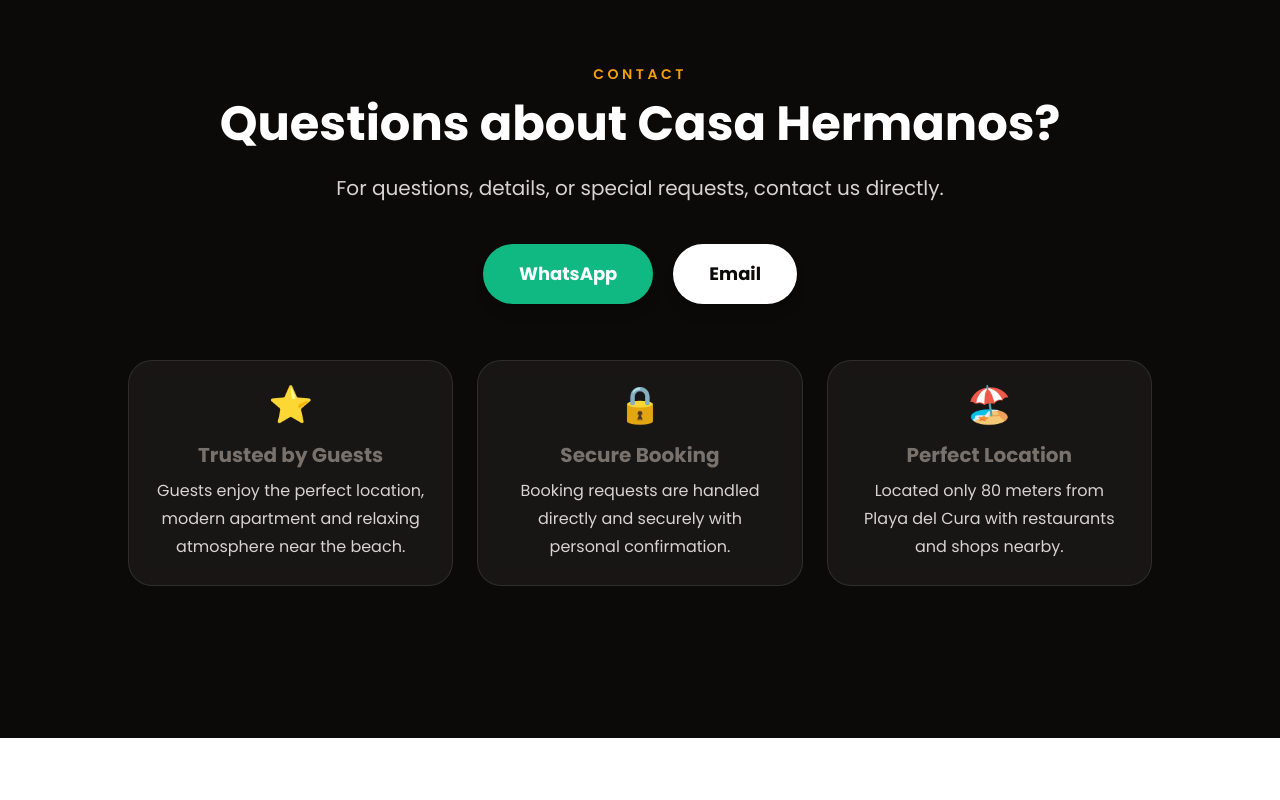
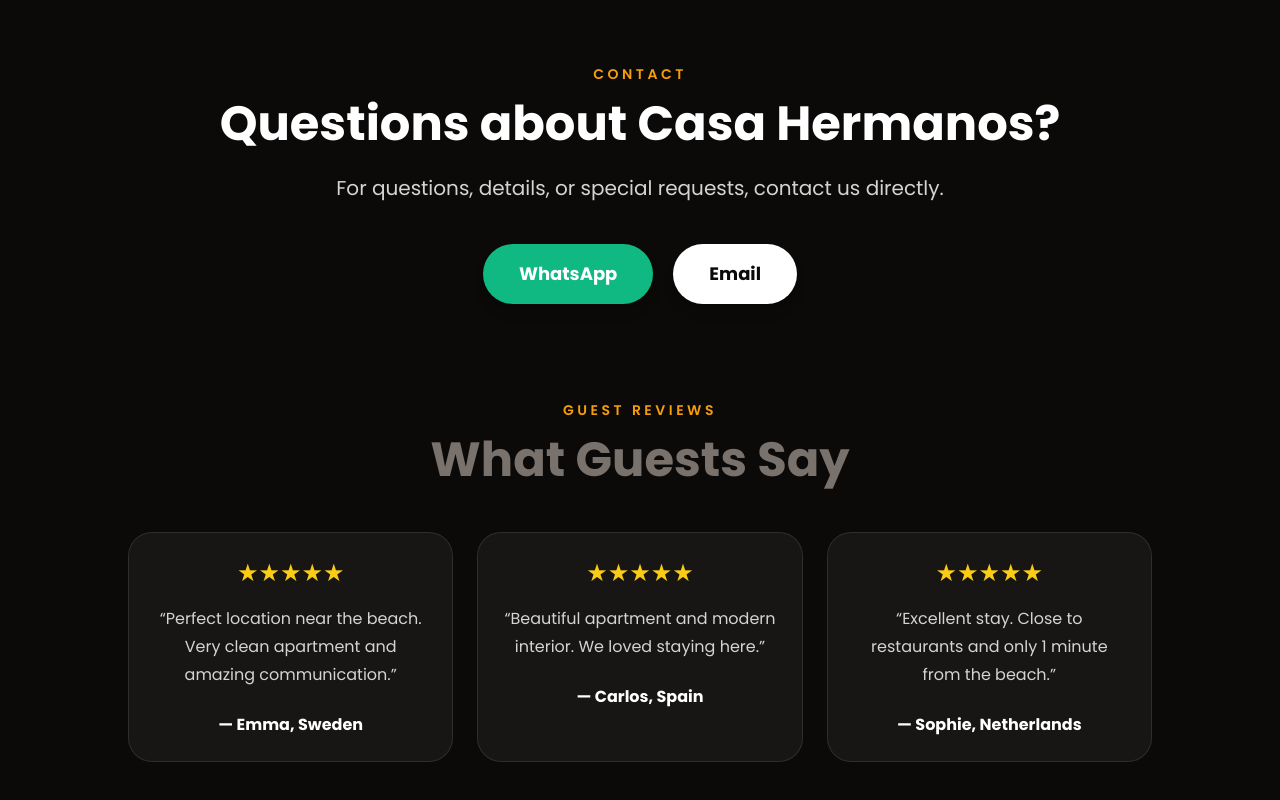
Before and after one commit to livegamer111-lang/casa-hermanos, a React (Vite) app: page / in a window 1280 px wide. Shown: the part 5840-6640 px from the top of the page. Before the commit the page ends 6578 px from the top, so only its background shows below. Built offline with nearby package versions, Linux system fonts and the light colour scheme.

Commit message:
Update App.jsx

```diff
--- a/src/App.jsx
+++ b/src/App.jsx
@@ -720,30 +720,42 @@ export default function App() {
           </div>
 
           <div className="mt-14 text-stone-500">
-            <div className="grid md:grid-cols-3 gap-6 mb-14">
+           <div className="mt-24">
+
+  <p className="text-sm font-semibold tracking-[0.25em] uppercase text-amber-500 mb-4">
+    Guest Reviews
+  </p>
+
+  <h2 className="text-4xl md:text-5xl font-bold mb-12">
+    What Guests Say
+  </h2>
+
+  <div className="grid md:grid-cols-3 gap-6">
 
     <div className="bg-white/5 border border-white/10 rounded-3xl p-6 backdrop-blur">
-    <div className="text-4xl mb-4">⭐</div>
-    <h3 className="text-xl font-bold mb-2">Trusted by Guests</h3>
-    <p className="text-stone-300 leading-7">
-      Guests enjoy the perfect location, modern apartment and relaxing atmosphere near the beach.
+      <div className="text-yellow-400 text-2xl mb-4">★★★★★</div>
+      <p className="text-stone-300 leading-7 mb-6">
+        “Perfect location near the beach. Very clean apartment and amazing communication.”
       </p>
+      <div className="font-bold text-white">— Emma, Sweden</div>
     </div>
 
     <div className="bg-white/5 border border-white/10 rounded-3xl p-6 backdrop-blur">
-    <div className="text-4xl mb-4">🔒</div>
-    <h3 className="text-xl font-bold mb-2">Secure Booking</h3>
-    <p className="text-stone-300 leading-7">
-      Booking requests are handled directly and securely with personal confirmation.
+      <div className="text-yellow-400 text-2xl mb-4">★★★★★</div>
+      <p className="text-stone-300 leading-7 mb-6">
+        “Beautiful apartment and modern interior. We loved staying here.”
       </p>
+      <div className="font-bold text-white">— Carlos, Spain</div>
     </div>
 
     <div className="bg-white/5 border border-white/10 rounded-3xl p-6 backdrop-blur">
-    <div className="text-4xl mb-4">🏖️</div>
-    <h3 className="text-xl font-bold mb-2">Perfect Location</h3>
-    <p className="text-stone-300 leading-7">
-      Located only 80 meters from Playa del Cura with restaurants and shops nearby.
+      <div className="text-yellow-400 text-2xl mb-4">★★★★★</div>
+      <p className="text-stone-300 leading-7 mb-6">
+        “Excellent stay. Close to restaurants and only 1 minute from the beach.”
       </p>
+      <div className="font-bold text-white">— Sophie, Netherlands</div>
+    </div>
+
   </div>
 
 </div>
```
Lines whose indentation alone changed are shown as unchanged.
